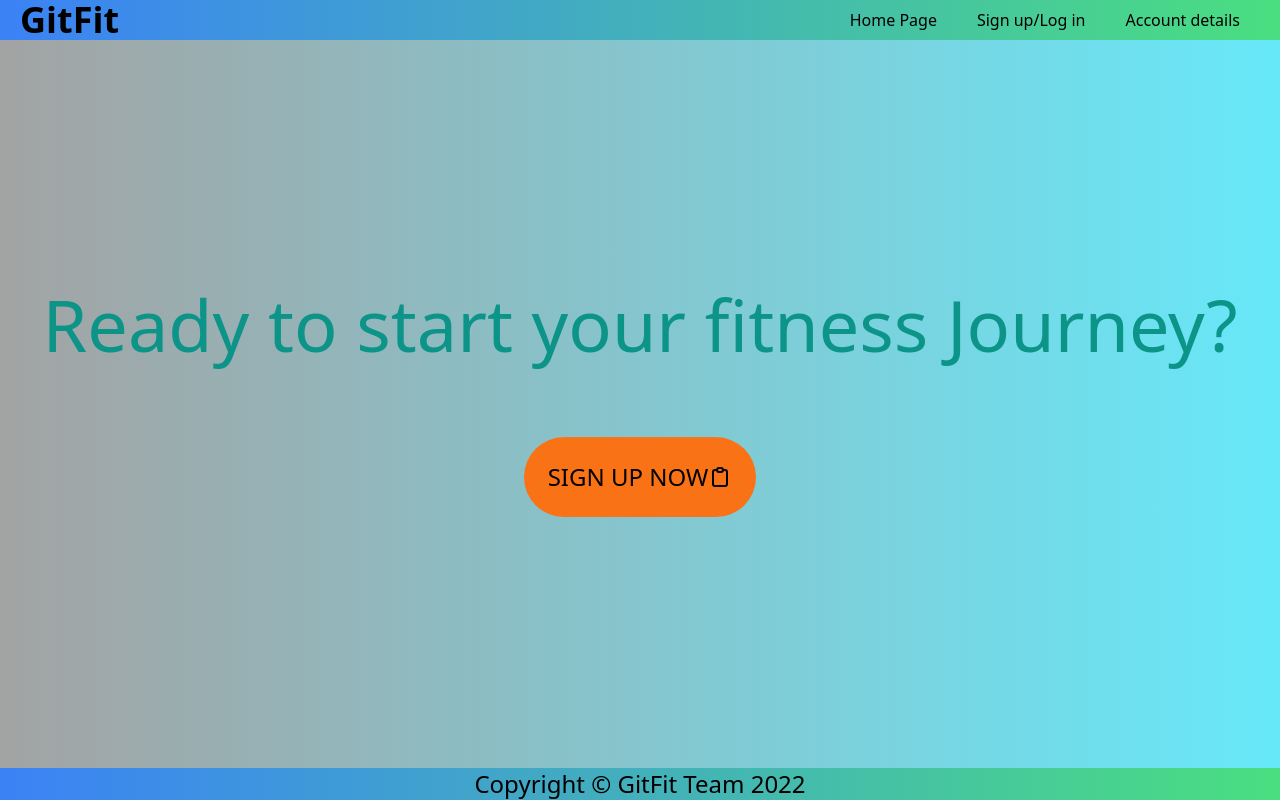
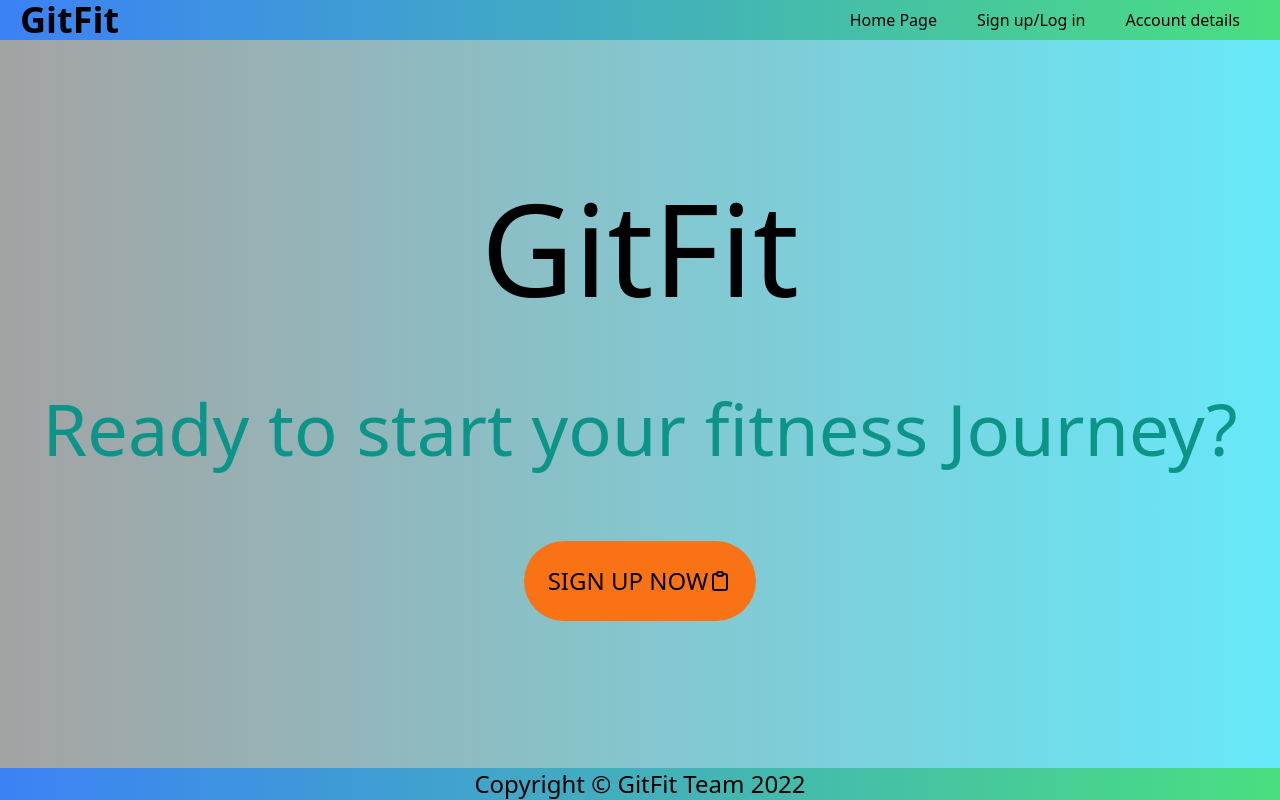
Before and after one commit to nkrilis/GitFit-2.0, a React (Create React App) app in the folder client/: page / in a window 1280 px wide. Built offline with nearby package versions, Linux system fonts and the light colour scheme.

Commit message:
added extra link paths

```diff
--- a/client/src/App.js
+++ b/client/src/App.js
@@ -10,6 +10,8 @@ export default function App() {
       <Header />
       <Routes>
         <Route path="/" element={<Home />} exact />
+        {/* <Route path="/" element={<Signup />} exact />
+        <Route path="/" element={<Workout />} exact /> */}
       </Routes>
       <Footer />
     </BrowserRouter>
--- a/client/src/pages/Home.js
+++ b/client/src/pages/Home.js
@@ -4,9 +4,13 @@ import { Link } from "react-router-dom";
 const Home = () => {
   return (
     <div className="h-screen flex flex-col justify-center items-center">
-      <h1 className="lg:text-7xl md:text-5xl sm:text-3xl text-3xl text-teal-600 mb-20">
+      <h1 className="lg:text-9xl md:text-7xl sm:text-5xl text-5xl mb-20">
+        GitFit
+      </h1>
+
+      <p className="lg:text-7xl md:text-5xl sm:text-3xl text-3xl text-teal-600 mb-20">
         Ready to start your fitness Journey?
-      </h1>
+      </p>
       <Link
         className="py-6 px-6 bg-orange-500 rounded-full text-2xl hover:bg-red-400 transition duration-300 ease-in-out flex items-center animate-bounce"
         to="/signup"
```
